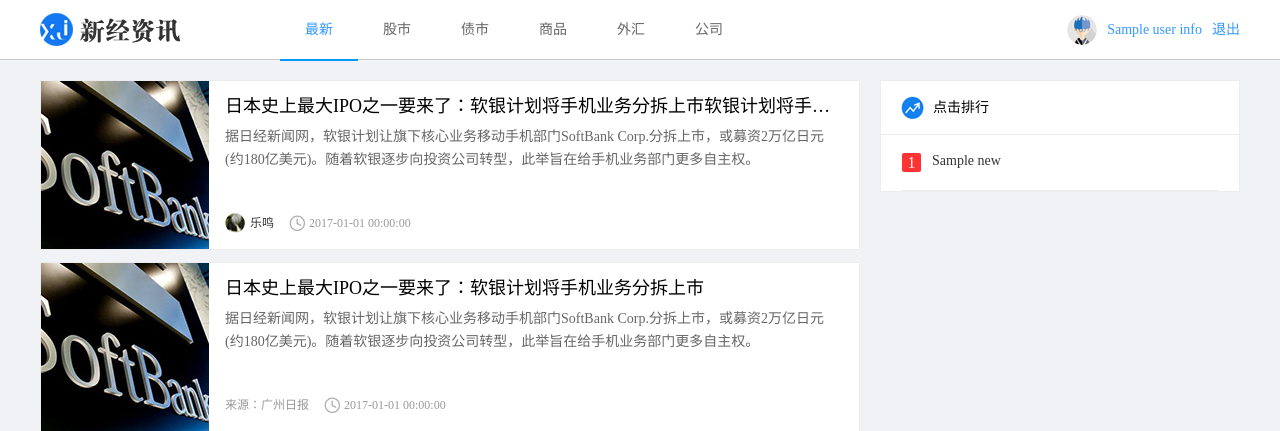
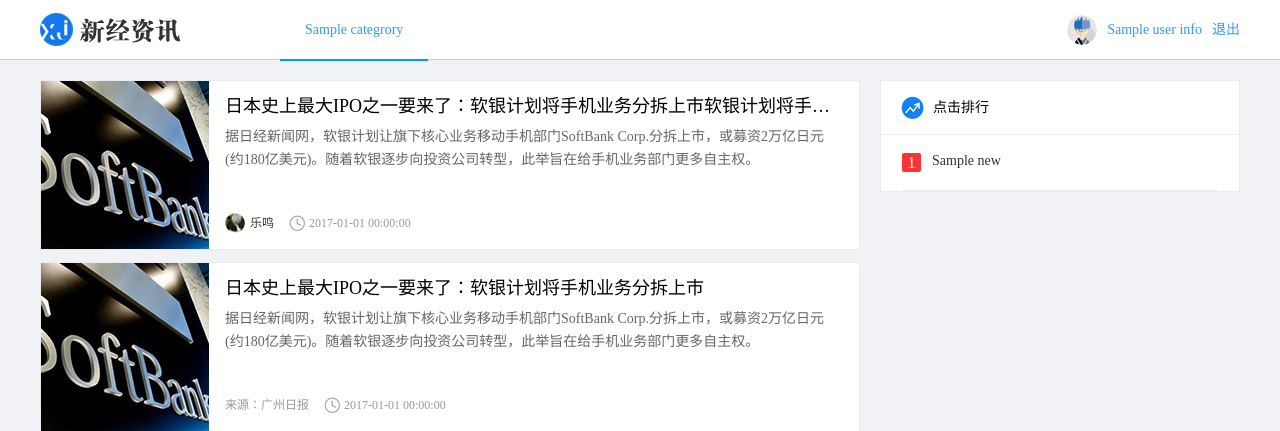
Before and after one commit to manyanxingchen/news, a Flask app: template new/templates/new1/index.html in a window 1280 px wide. Shown: the top 431 px of the page. Run offline with Flask 2, Linux system fonts and the light colour scheme; the template is opened without the code that fills it: most values are stand-ins (such as "Sample title", 1, 10 or a date in 2020); parts of the project's set-up code (start-up, migrations or seed data) failed here and were passed over; some libraries are stand-ins or nearby versions.

Commit message:
分类数据显示

```diff
--- a/new/templates/new1/index.html
+++ b/new/templates/new1/index.html
@@ -14,12 +14,16 @@
         <div class="header">
             <a href="#" class="logo fl"><img src="../../static/news/images/logo.png" alt="logo"></a>
             <ul class="menu fl">
-                <li class="active" data-cid="1"><a href="javascript:;">最新</a></li>
-                <li data-cid="2"><a href="javascript:;">股市</a></li>
-                <li data-cid="3"><a href="javascript:;">债市</a></li>
-                <li data-cid="4"><a href="javascript:;">商品</a></li>
-                <li data-cid="5"><a href="javascript:;">外汇</a></li>
-                <li data-cid="6"><a href="javascript:;">公司</a></li>
+                {% for categrory in user_data.category %}
+                    <li class="{% if loop.index0 == 0 %}active"{% endif %} data-cid="{{ categrory.id }}"><a href="javascript:;">{{categrory.name}}</a></li>
+                {% endfor %}
+
+{#                <li class="active" data-cid="1"><a href="javascript:;">最新</a></li>#}
+{#                <li data-cid="2"><a href="javascript:;">股市</a></li>#}
+{#                <li data-cid="3"><a href="javascript:;">债市</a></li>#}
+{#                <li data-cid="4"><a href="javascript:;">商品</a></li>#}
+{#                <li data-cid="5"><a href="javascript:;">外汇</a></li>#}
+{#                <li data-cid="6"><a href="javascript:;">公司</a></li>#}
             </ul>
             <!-- 用户登录后显示下面，隐藏上面 -->
             {% if user_data.user_info %}
```
Also changed, not shown: new/modules/index/view.py (+15 -2 lines).
